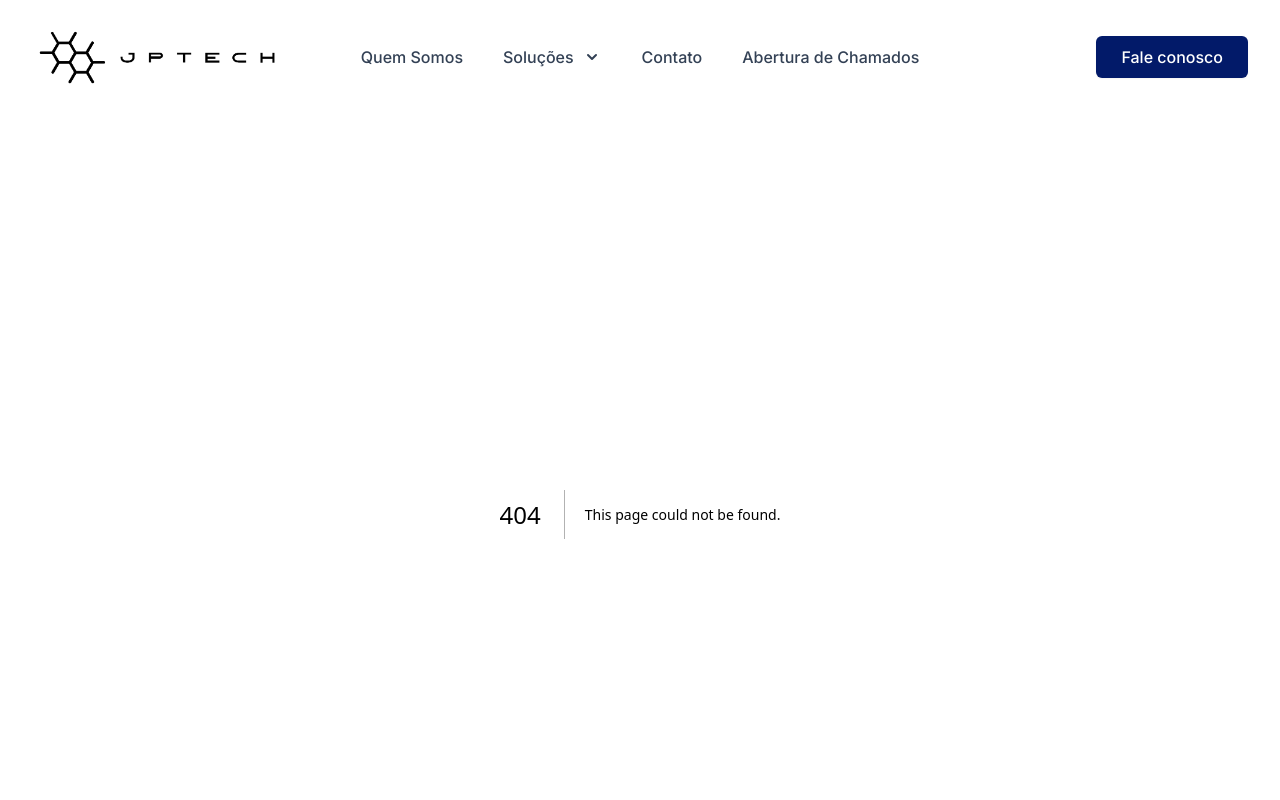
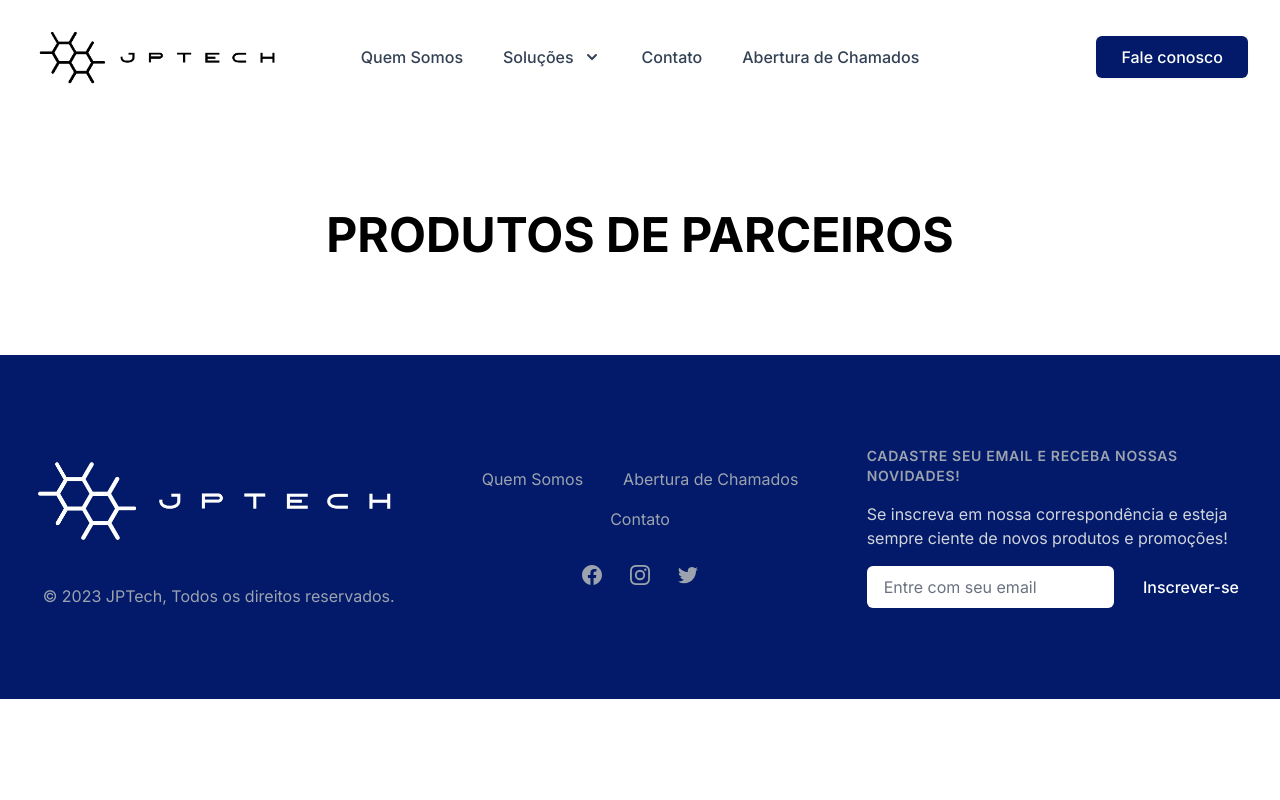
Before and after one commit to pxpc2/jptech, a Next.js app in the folder client/: page /parceiros-produtos in a window 1280 px wide. Before the commit this address had no page. Shown: the top 800 px of the page. Built offline with nearby package versions, Linux system fonts and the light colour scheme.

Commit message:
starting produtos-parceiros page

```diff
--- /dev/null
+++ b/client/app/parceiros-produtos/page.js
@@ -0,0 +1,7 @@
+export default function ProdutosParceiros() {
+  return (
+    <div className="flex flex-row justify-center py-24">
+      <h1 className="text-5xl font-bold uppercase">Produtos de Parceiros</h1>
+    </div>
+  );
+}
--- a/client/components/Header/index.jsx
+++ b/client/components/Header/index.jsx
@@ -22,7 +22,7 @@ const solutions = [
     name: 'Produtos de Parceiros',
     description:
       'Conheça os produtos de nossos parceiros e receba a solução específica para o seu negócio.',
-    href: '#',
+    href: '/parceiros-produtos',
     icon: MenuIcon,
   },
 ];
```
